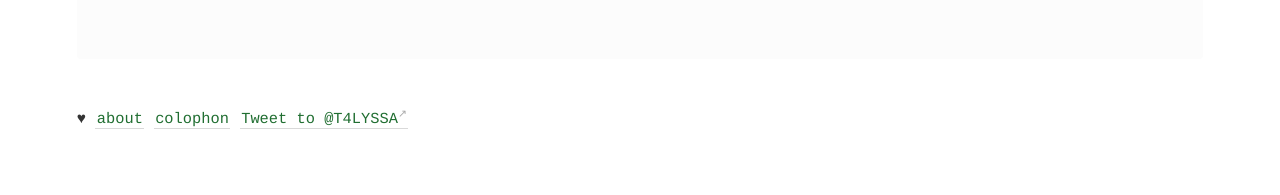
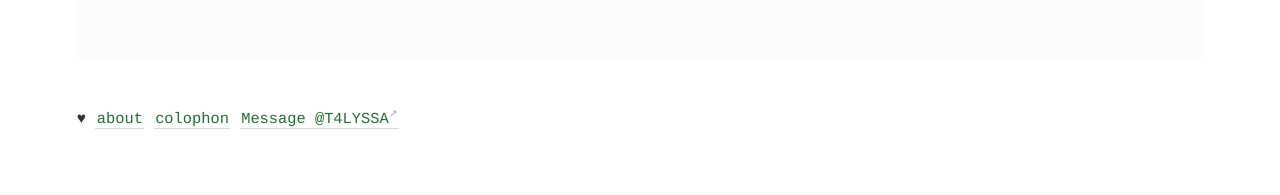
Before and after one commit to geminiworms/talyssagarden.github.io, a Jekyll site: the page built from _notes/site-meta.md, in a window 1280 px wide. Shown: the part 1260-1455 px from the top of the page. Built offline with Jekyll 4.4.1, drawn with Linux system fonts in a browser that asks for light colours; comment, search, counter and statistics services are not loaded.

Commit message:
Update footer.html

```diff
--- a/_includes/footer.html
+++ b/_includes/footer.html
@@ -1 +1 @@
-&hearts; <a class="internal-link" href="/about">about</a>  <a class="internal-link" href="/colophon">colophon</a> <a href="https://twitter.com/intent/tweet?screen_name=T4LYSSA&ref_src=twsrc%5Etfw" class="twitter-mention-button" data-show-count="false">Tweet to @T4LYSSA</a><script async src="https://platform.twitter.com/widgets.js" charset="utf-8"></script>
+&hearts; <a class="internal-link" href="/about">about</a>  <a class="internal-link" href="/colophon">colophon</a> <a href="https://twitter.com/messages/compose?recipient_id=talyssa&ref_src=twsrc%5Etfw" class="twitter-dm-button" data-show-screen-name="false" data-screen-name="T4LYSSA" data-show-count="false">Message @T4LYSSA</a><script async src="https://platform.twitter.com/widgets.js" charset="utf-8"></script>
```
